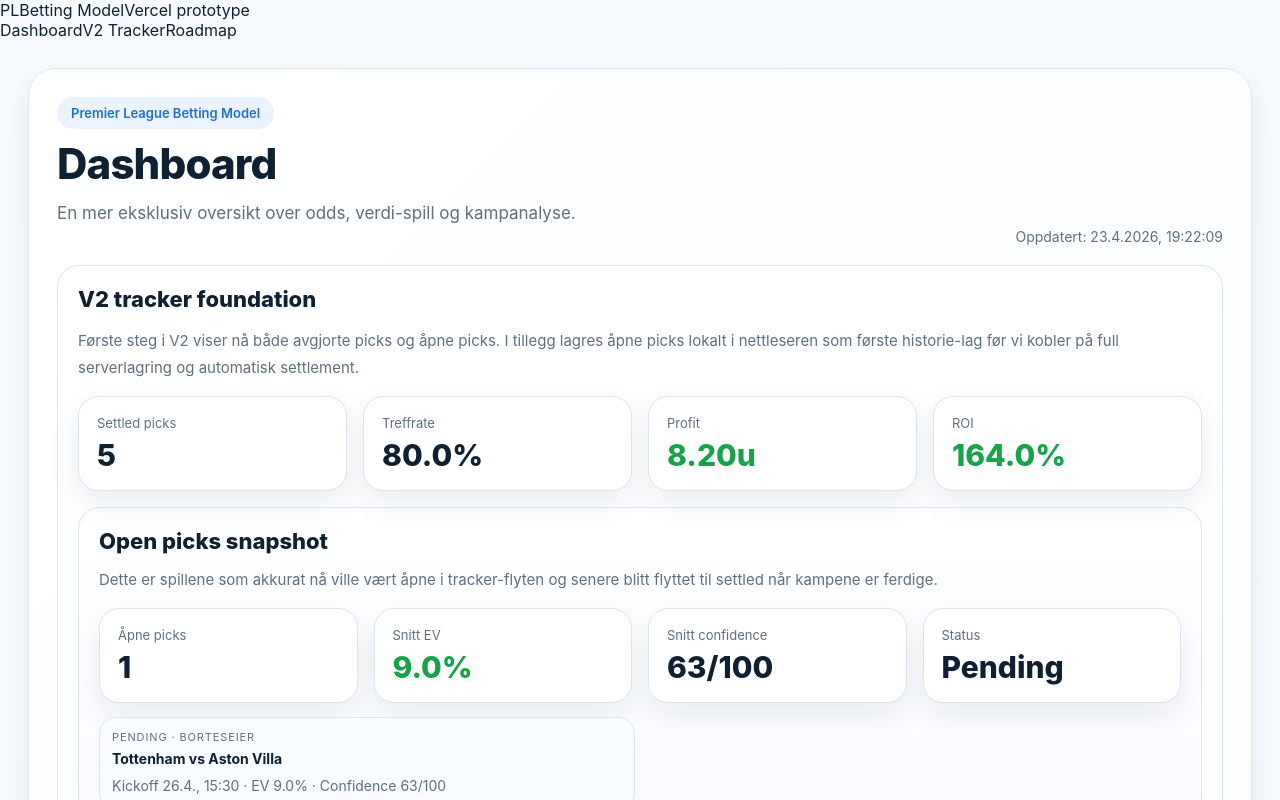
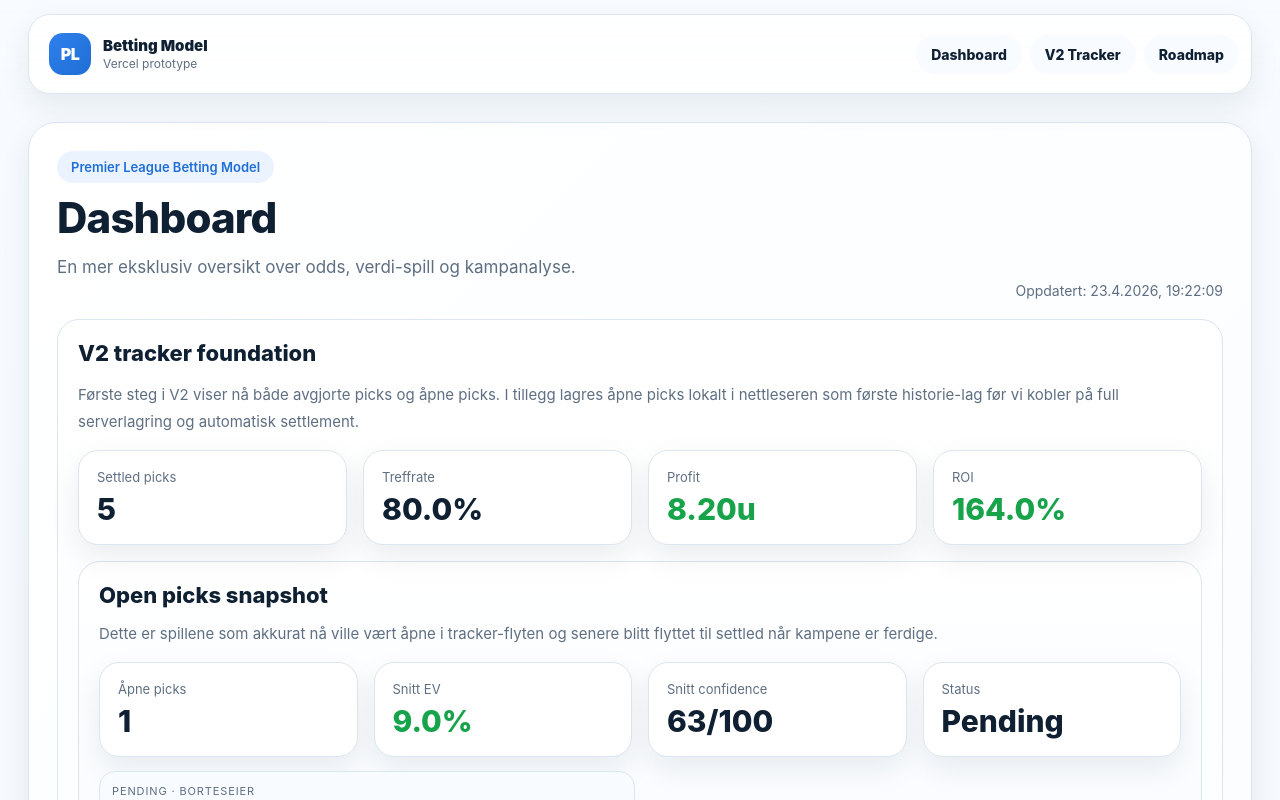
Before and after one commit to hakonnilsen157-commits/PL-betting-model, a Next.js app in the folder pl-vercel-v1/: page / in a window 1280 px wide. Shown: the top 800 px of the page. Built offline with nearby package versions, Linux system fonts and the light colour scheme.

Commit message:
Style global navigation

```diff
--- a/pl-vercel-v1/app/globals.css
+++ b/pl-vercel-v1/app/globals.css
@@ -36,6 +36,92 @@ body {
 a {
   color: inherit;
   text-decoration: none;
+}
+
+.app-nav-wrap {
+  position: sticky;
+  top: 0;
+  z-index: 50;
+  padding: 14px 28px 0;
+  background: linear-gradient(180deg, rgba(247, 251, 255, 0.96) 0%, rgba(247, 251, 255, 0.78) 72%, rgba(247, 251, 255, 0) 100%);
+  backdrop-filter: blur(10px);
+}
+
+.app-nav {
+  max-width: 1440px;
+  margin: 0 auto;
+  background: rgba(255, 255, 255, 0.88);
+  border: 1px solid var(--line);
+  border-radius: 22px;
+  box-shadow: var(--shadow);
+  padding: 12px;
+  display: flex;
+  align-items: center;
+  justify-content: space-between;
+  gap: 16px;
+}
+
+.app-brand {
+  display: inline-flex;
+  align-items: center;
+  gap: 12px;
+  padding: 6px 8px;
+  border-radius: 16px;
+}
+
+.app-brand-mark {
+  width: 42px;
+  height: 42px;
+  border-radius: 14px;
+  display: inline-flex;
+  align-items: center;
+  justify-content: center;
+  color: #ffffff;
+  background: linear-gradient(135deg, var(--accent) 0%, var(--accent-2) 100%);
+  font-weight: 900;
+  letter-spacing: -0.04em;
+}
+
+.app-brand-title,
+.app-brand-subtitle {
+  display: block;
+  line-height: 1.2;
+}
+
+.app-brand-title {
+  font-size: 15px;
+  font-weight: 900;
+}
+
+.app-brand-subtitle {
+  color: var(--muted);
+  font-size: 12px;
+  margin-top: 2px;
+}
+
+.app-nav-links {
+  display: flex;
+  align-items: center;
+  gap: 8px;
+  flex-wrap: wrap;
+  justify-content: flex-end;
+}
+
+.app-nav-link {
+  border: 1px solid transparent;
+  background: var(--panel-2);
+  color: var(--text);
+  border-radius: 999px;
+  padding: 10px 14px;
+  font-size: 14px;
+  font-weight: 800;
+  transition: border-color 0.15s ease, transform 0.15s ease, background 0.15s ease;
+}
+
+.app-nav-link:hover {
+  border-color: #9cc3f7;
+  background: #edf5ff;
+  transform: translateY(-1px);
 }
 
 .dashboard-shell {
@@ -757,6 +843,25 @@ a {
     grid-template-columns: 1fr;
   }
 
+  .app-nav-wrap {
+    padding: 10px 16px 0;
+  }
+
+  .app-nav {
+    align-items: flex-start;
+    flex-direction: column;
+  }
+
+  .app-nav-links {
+    width: 100%;
+    justify-content: flex-start;
+  }
+
+  .app-nav-link {
+    flex: 1;
+    text-align: center;
+  }
+
   .dashboard-shell {
     padding: 16px;
   }
```
